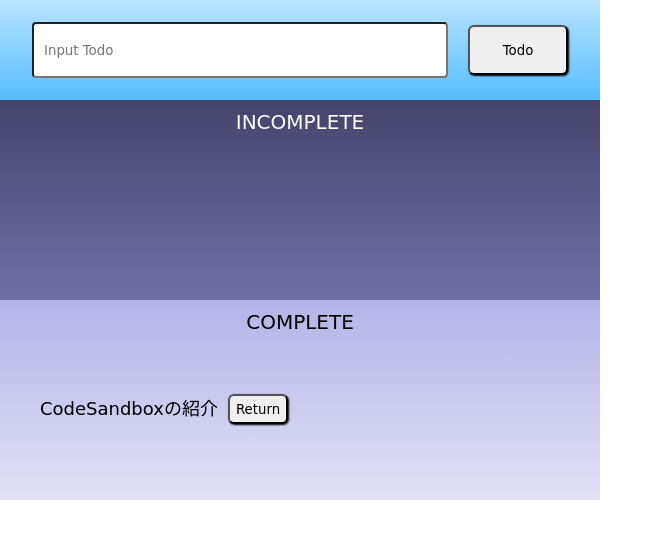
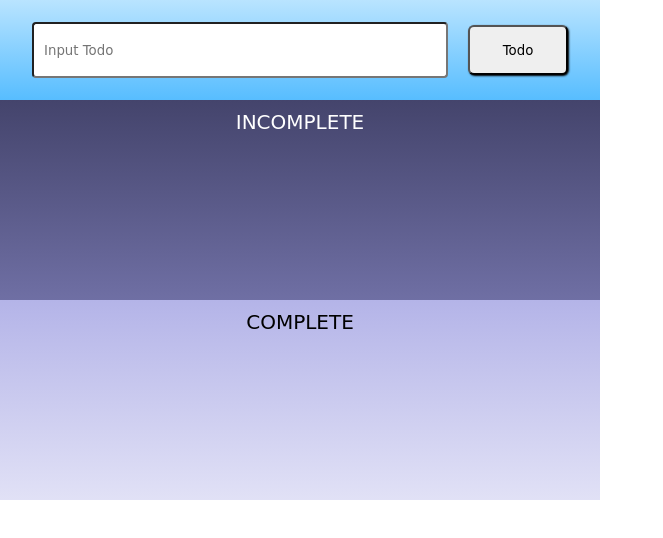
Before and after one commit to TomozQ/ReviewReactTodo, a React (Create React App) app: page / in a window 1280 px wide. Shown: the top 538 px of the page, without its empty margins (0-663 px from the left). Built offline with nearby package versions, Linux system fonts and the light colour scheme.

Commit message:
deleteTodoFunction

```diff
--- a/src/App.jsx
+++ b/src/App.jsx
@@ -4,6 +4,7 @@ import "./styles.css";
 export default function App() {
   const [todoText, setTodoText] = useState("");
   const [inCompleteTodos, setInCompleteTodos] = useState([]);
+  const [CompleteTodos, setCompleteTodos] = useState([]);
 
   const onChangeTodoText = (e) => setTodoText(e.target.value);
 
@@ -12,6 +13,12 @@ export default function App() {
     const newTodos = [...inCompleteTodos, todoText];
     setInCompleteTodos(newTodos);
     setTodoText("");
+  };
+
+  const onClickDelete = (index) => {
+    const newTodos = [...inCompleteTodos];
+    newTodos.splice(index, 1);
+    setInCompleteTodos(newTodos);
   };
 
   return (
@@ -33,7 +40,7 @@ export default function App() {
               <div key={todo} className="todo">
                 <li>{todo}</li>
                 <button>Complete</button>
-                <button>Cancel</button>
+                <button onClick={onClickDelete}>Cancel</button>
               </div>
             );
           })}
@@ -42,10 +49,14 @@ export default function App() {
       <div className="completeSpace">
         <p>COMPLETE</p>
         <ul>
-          <div className="todo">
-            <li>CodeSandboxの紹介</li>
-            <button>Return</button>
-          </div>
+          {CompleteTodos.map((todo) => {
+            return (
+              <div className="todo" key={todo}>
+                <li>{todo}</li>
+                <button>Return</button>
+              </div>
+            );
+          })}
         </ul>
       </div>
     </>
```
